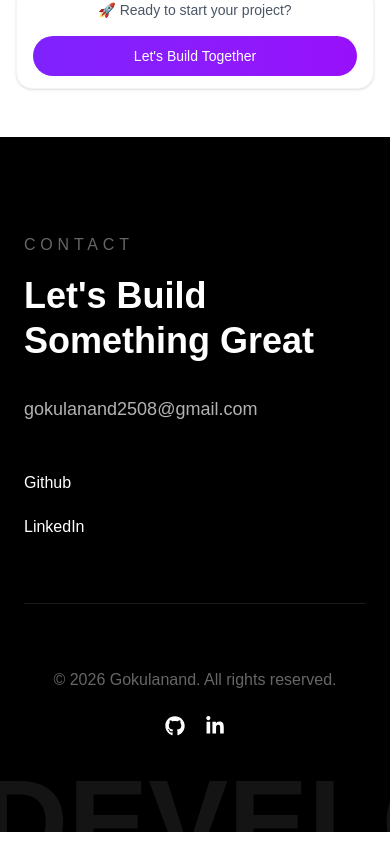
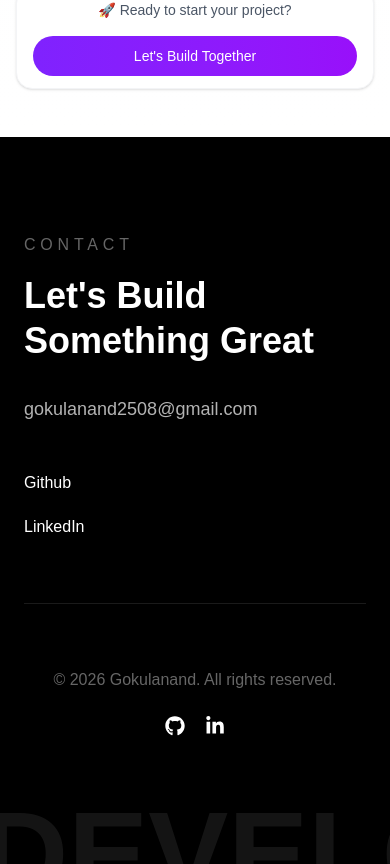
Before and after one commit to Gokul-pga/gokulanand, a Next.js app: page / in a window 390 px wide. Shown: the part 5156-6020 px from the top of the page. Before the commit the page ends 5988 px from the top, so only its background shows below. Built offline with nearby package versions, Linux system fonts and the light colour scheme.

Commit message:
Refactor Footer component layout and styles
Updated Footer component to improve layout and styling.

```diff
--- a/src/components/common/Footer.tsx
+++ b/src/components/common/Footer.tsx
@@ -5,7 +5,7 @@ import { FaGithub, FaLinkedinIn, FaInstagram } from "react-icons/fa";
 
 export default function Footer() {
   return (
-    <footer className="relative overflow-hidden bg-black text-white">
+    <footer className="relative overflow-hidden bg-black text-white pb-8 md:pb-0">
       <div className="max-w-7xl mx-auto px-6 py-24">
         {/* Top */}
         <div className="grid md:grid-cols-2 gap-12">
```
